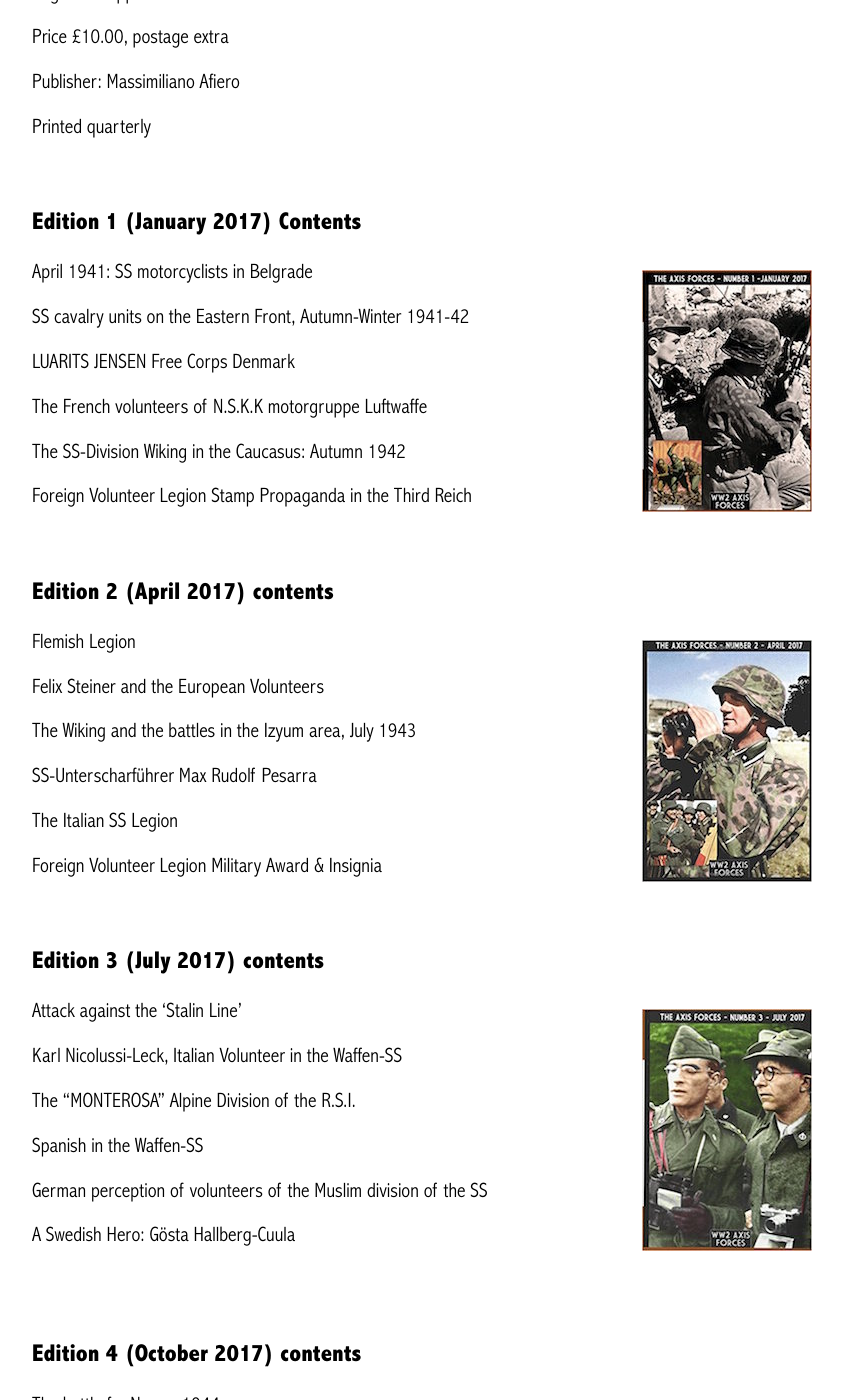
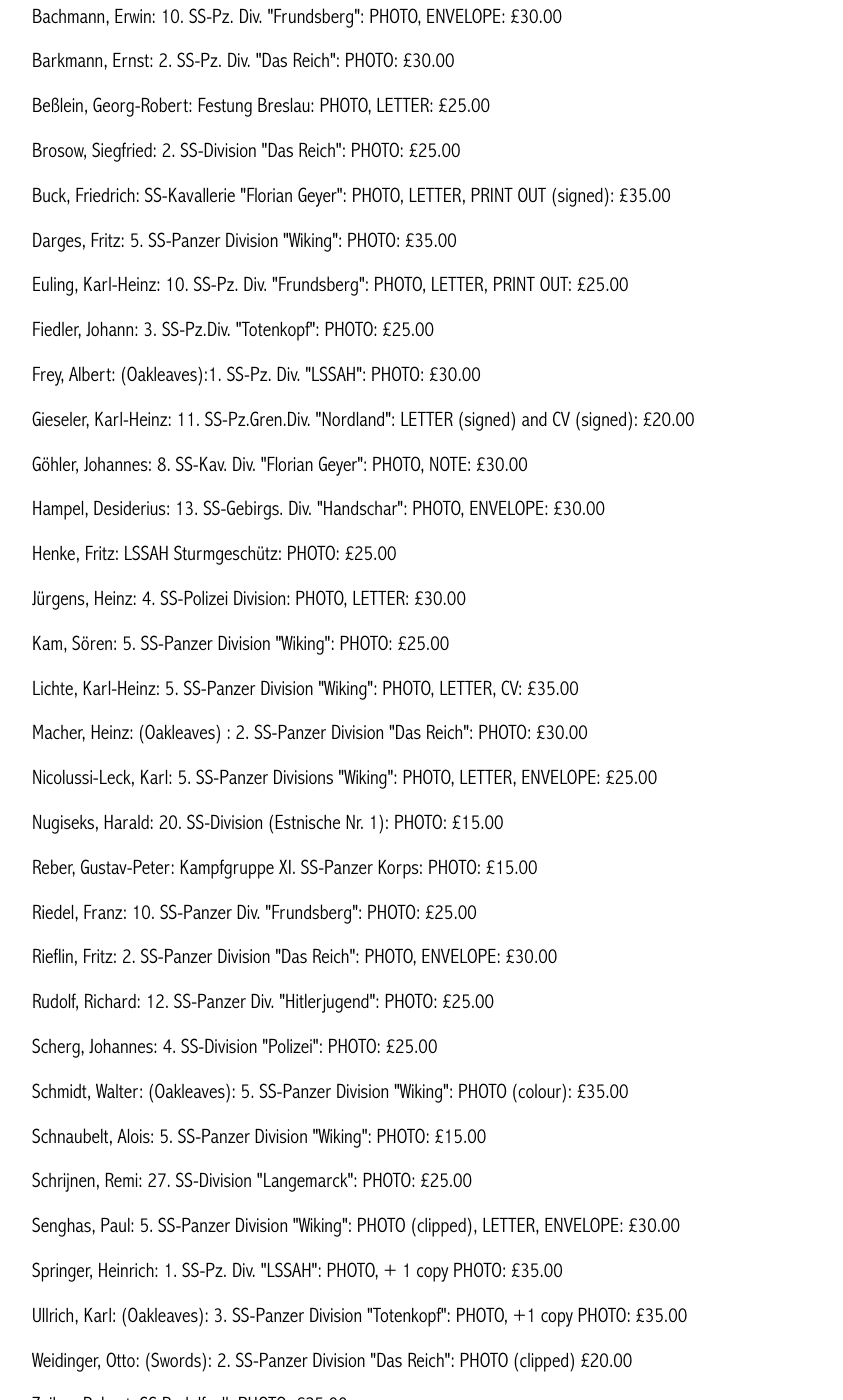
Before and after one commit to lahphotographs/lahphotographs.github.com, a Jekyll site: the page built from Axis_Forces_magazine.md, in a window 1280 px wide and 1400 px high, scrolled down 444 px. Shown: the whole window, without its empty margins (213-1056 px from the left). Built offline with Jekyll 4.4.1, drawn with Linux system fonts in a browser that asks for light colours; some of the changed text lies outside the part shown.

Commit message:
Update Axis_Forces_magazine.md

```diff
--- a/Axis_Forces_magazine.md
+++ b/Axis_Forces_magazine.md
@@ -6,82 +6,44 @@ permalink: /axisforces.html
 
 <div id="axisforces">
 
-  <h3>"Axis Forces - WW2 magazine"</h3>
+  <h3>"Waffen-SS Knight's Cross Holders"</h3>
 
-  <p>New magazine (booklet) of military history (English language) dedicated to German and Axis forces.</p>
-
-  <p>Format: 25.5 X 18</p>
-  <p>Pages: 80 approx</p>
-  <p>Price £10.00, postage extra</p>
-  <p>Publisher: Massimiliano Afiero</p>
-  <p>Printed quarterly</p>
-
-  <br />
-
-  <h3>Edition 1 (January 2017) Contents</h3>
-  <img src="./assets/Axis Forces cover 1.jpg" alt="Axis Forces first edition" class="books" />
-
-  <p>April 1941: SS motorcyclists in Belgrade</p>
-  <p>SS cavalry units on the Eastern Front, Autumn-Winter 1941-42</p>
-  <p>LUARITS JENSEN Free Corps Denmark</p>
-  <p>The French volunteers of N.S.K.K motorgruppe Luftwaffe</p>
-  <p>The SS-Division Wiking in the Caucasus: Autumn 1942</p>
-  <p>Foreign Volunteer Legion Stamp Propaganda in the Third Reich</p>
-
-  <br />
-
-  <h3>Edition 2 (April 2017) contents</h3>
-  <img src="./assets/Axis Forces cover 2.jpg" alt="Axis Forces second edition" class="books" />
-
-  <p>Flemish Legion</p>
-  <p>Felix Steiner and the European Volunteers</p>
-  <p>The Wiking and the battles in the Izyum area, July 1943</p>
-  <p>SS-Unterscharführer Max Rudolf Pesarra</p>
-  <p>The Italian SS Legion</p>
-  <p>Foreign Volunteer Legion Military Award & Insignia</p>
-
-  <br />
-
-  <h3>Edition 3 (July 2017) contents</h3>
-  <img src="./assets/Axis Forces cover 3.jpg" alt="Axis Forces third edition" class="books" />
-
-  <p>Attack against the ‘Stalin Line’</p>
-  <p>Karl Nicolussi-Leck, Italian Volunteer in the Waffen-SS</p>
-  <p>The “MONTEROSA” Alpine Division of the R.S.I.</p>
-  <p>Spanish in the Waffen-SS</p>
-  <p>German perception of volunteers of the Muslim division of the SS</p>
-  <p>A Swedish Hero: Gösta Hallberg-Cuula</p>
-
-  <br />
-  <br />
-
-  <h3>Edition 4 (October 2017) contents</h3>
-  <img src="./assets/Axis Forces cover 4.jpg" alt="Axis Forces fourth edition" class="books" />
-
-  <p>The battle for Narva, 1944</p>
-  <p>Heinrich Sonne, Knight's Cross Holder with the 1.SS-Inf.Brigade</p>
-  <p>The "MONTEROSA" Alpine Division of the R.S.I.</p>
-  <p>The 14. SS-Freiwilligen-Division Galizische</p>
-  <p>Japan in War</p>
-  <p>Eastern Volunteers insignia</p>
-
-  <br />
-  <br />
-
-  <h3>Edition 5 (January 2018) contents</h3>
-  <img src="./assets/Axis 005.jpg" alt="Axis Forces fifth edition" class="books" />
-
-  <p>The battle for Narva, 1944 – 2nd part</p>
-  <p>Georg Diers – (s) SS-Pz. Abt. 503 Tank Commander</p>
-  <p>The Albanian element of Waffen-SS</p>
-  <p>The Leibstandarte with Army Group North</p>
-  <p>Hungarian Armored Forces in WW2</p>
-  <p>Italian Eastern Front Awards</p>
-
+<p><b>Below is a selection of Waffen-SS Knight's Cross holder photographs currently for sale.</b></p>
+<br />
+<br />
+<p>Bachmann,	Erwin: 10. SS-Pz. Div. "Frundsberg":	PHOTO, ENVELOPE:	£30.00
+<p>Barkmann,	Ernst: 2. SS-Pz. Div. "Das Reich":	PHOTO:	£30.00
+<p>Beßlein,	Georg-Robert:	Festung Breslau:	PHOTO, LETTER:	£25.00
+<p>Brosow,	Siegfried: 2. SS-Division "Das Reich":	PHOTO:	£25.00
+<p>Buck,	Friedrich:	SS-Kavallerie "Florian Geyer":	PHOTO, LETTER, PRINT OUT (signed):	£35.00
+<p>Darges,	Fritz: 5. SS-Panzer Division "Wiking":	PHOTO:	£35.00
+<p>Euling,	Karl-Heinz:	10. SS-Pz. Div. "Frundsberg":	PHOTO, LETTER, PRINT OUT:	£25.00
+<p>Fiedler,	Johann:	3. SS-Pz.Div. "Totenkopf":	PHOTO:	£25.00
+<p>Frey,	Albert:	(Oakleaves):1. SS-Pz. Div. "LSSAH":	PHOTO: 	£30.00
+<p>Gieseler,	Karl-Heinz:	11. SS-Pz.Gren.Div. "Nordland": LETTER (signed) and CV (signed):	£20.00
+<p>Göhler,	Johannes:	8. SS-Kav. Div. "Florian Geyer":	PHOTO, NOTE:	£30.00
+<p>Hampel,	Desiderius: 13. SS-Gebirgs. Div. "Handschar":	PHOTO, ENVELOPE:	£30.00
+<p>Henke,	Fritz: LSSAH Sturmgeschütz:	PHOTO: £25.00
+<p>Jürgens,	Heinz: 4. SS-Polizei Division:	PHOTO, LETTER:	£30.00
+<p>Kam,	Sören: 5. SS-Panzer Division "Wiking":	PHOTO:	£25.00
+<p>Lichte,	Karl-Heinz:	5. SS-Panzer Division "Wiking":	PHOTO, LETTER, CV: £35.00
+<p>Macher,	Heinz:	(Oakleaves)	: 2. SS-Panzer Division "Das Reich":	PHOTO:	£30.00
+<p>Nicolussi-Leck,	Karl:	5. SS-Panzer Divisions "Wiking": PHOTO, LETTER, ENVELOPE:	£25.00
+<p>Nugiseks,	Harald:	20. SS-Division (Estnische Nr. 1):	PHOTO: 	£15.00
+<p>Reber,	Gustav-Peter:	Kampfgruppe XI. SS-Panzer Korps:	PHOTO:	£15.00
+<p>Riedel,	Franz:	10. SS-Panzer Div. "Frundsberg": PHOTO:	£25.00
+<p>Rieflin,	Fritz: 2. SS-Panzer Division "Das Reich":	PHOTO, ENVELOPE:	£30.00
+<p>Rudolf,	Richard: 12. SS-Panzer Div. "Hitlerjugend":	PHOTO:	£25.00
+<p>Scherg,	Johannes:	4. SS-Division "Polizei":	PHOTO:	£25.00
+<p>Schmidt,	Walter:	(Oakleaves): 5. SS-Panzer Division "Wiking":	PHOTO (colour):	£35.00
+<p>Schnaubelt,	Alois: 5. SS-Panzer Division "Wiking":	PHOTO:	£15.00
+<p>Schrijnen,	Remi:	27. SS-Division "Langemarck":	PHOTO: £25.00
+<p>Senghas,	Paul:	5. SS-Panzer Division "Wiking":	PHOTO (clipped), LETTER, ENVELOPE: £30.00
+<p>Springer,	Heinrich:	1. SS-Pz. Div. "LSSAH":	PHOTO, + 1 copy PHOTO:	£35.00
+<p>Ullrich,	Karl:	(Oakleaves): 3. SS-Panzer Division "Totenkopf":	PHOTO, +1 copy PHOTO:	£35.00
+<p>Weidinger,	Otto:	(Swords): 2. SS-Panzer Division "Das Reich": PHOTO (clipped)		£20.00
+<p>Zeiher,	Robert:	SS Radolfzell:	PHOTO: £25.00</p>
   <br />
   <br />
   <br />
-
-  <h3>Please email with your order to <a href="mailto:contactus@lahpublishing.com">contactus@lahpublishing.com</a></h3>
-
-</div>
+  <p><b><center>Not see the person you would like to add to your collection in the list above? Just ask for who you seek, so that I can confirm whether they are within the wider collection.</center></b></p>
```
